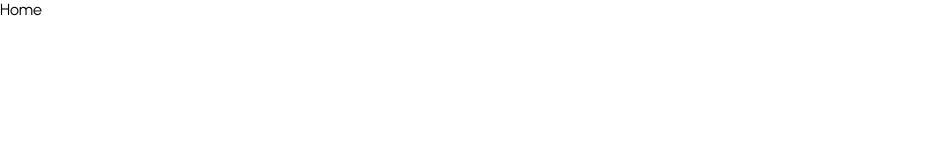
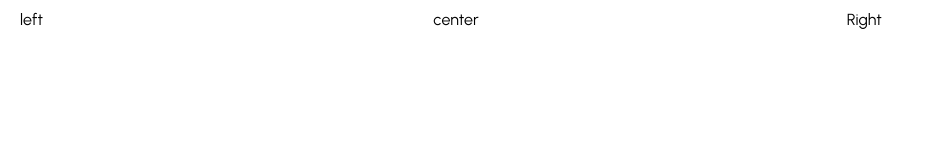
Before and after one commit to anthonynwaweru/unsullied_shop_with_react, a React (Create React App) app: page / in a window 1280 px wide. Shown: the top 160 px of the page, without its empty margins (0-943 px from the left). Built offline with nearby package versions, Linux system fonts and the light colour scheme.

Commit message:
update commit

```diff
--- a/package.json
+++ b/package.json
@@ -9,6 +9,7 @@
     "react": "^18.1.0",
     "react-dom": "^18.1.0",
     "react-scripts": "5.0.1",
+    "styled-components": "^5.3.5",
     "web-vitals": "^2.1.4"
   },
   "scripts": {
--- a/src/components/Navbar.js
+++ b/src/components/Navbar.js
@@ -1,7 +1,36 @@
-import React from "react";
+import React from 'react';
+import styled from 'styled-components';
+
+const Container = styled.div`
+  height: 60px;
+`;
+
+const Wrapper = styled.div`
+  padding: 10px 20px;
+  display: flex;
+  justify-content: space-between;
+`;
+
+const Left = styled.div`
+  flex: 1;
+`;
+const Center = styled.div`
+  flex: 1;
+`;
+const Right = styled.div`
+  flex: 1;
+`;
 
 const Navbar = () => {
-  return <div>Navbar</div>;
+  return (
+    <Container>
+      <Wrapper>
+        <Left>left</Left>
+        <Center>center</Center>
+        <Right>Right</Right>
+      </Wrapper>
+    </Container>
+  );
 };
 
 export default Navbar;
--- a/src/pages/Home.js
+++ b/src/pages/Home.js
@@ -1,7 +1,12 @@
-import React from "react";
+import React from 'react';
+import Navbar from '../components/Navbar';
 
 const Home = () => {
-  return <div>Home</div>;
+  return (
+    <div>
+      <Navbar />
+    </div>
+  );
 };
 
 export default Home;
```
Also changed, not shown: 2 other files (tests, documents, lock files or other folders).
